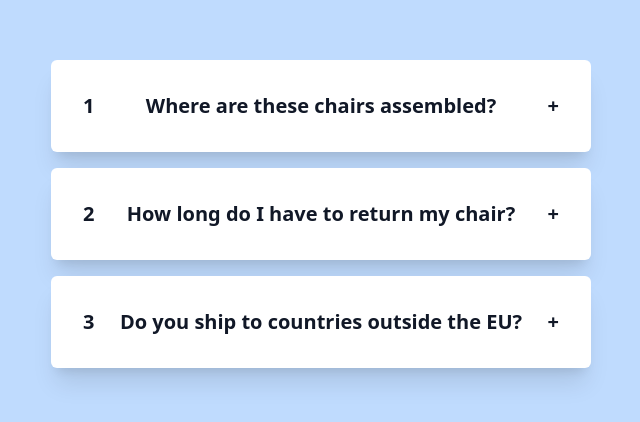
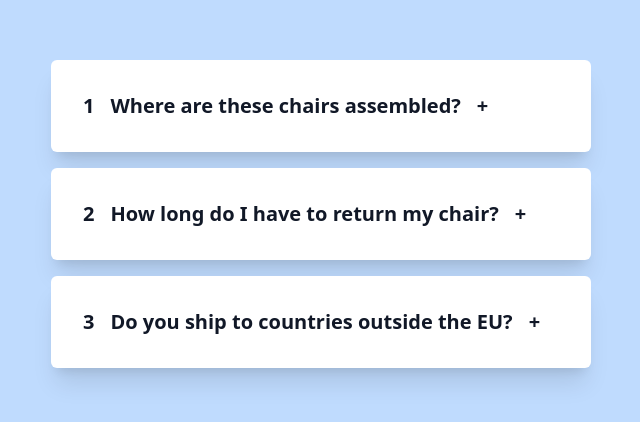
Before and after one commit to Dhruvmehta1311/accordion, a React (Vite) app: page / in a window 1280 px wide. Shown: the part 186-608 px from the top of the page, without its empty margins (319-959 px from the left). Built offline with nearby package versions, Linux system fonts and the light colour scheme.

Commit message:
Minor UI fixes.

```diff
--- a/src/App.jsx
+++ b/src/App.jsx
@@ -46,7 +46,7 @@ function AccordionComponent({ title, text, index }) {
         }`}
       >
         <section
-          className={`flex justify-between items-center p-2 font-semibold sm:font-bold text-sm sm:text-xl ${
+          className={`flex gap-4 p-2 font-semibold sm:font-bold text-sm sm:text-xl ${
             isOpen ? "text-green-600 " : "text-gray-900"
           }`}
         >
```
